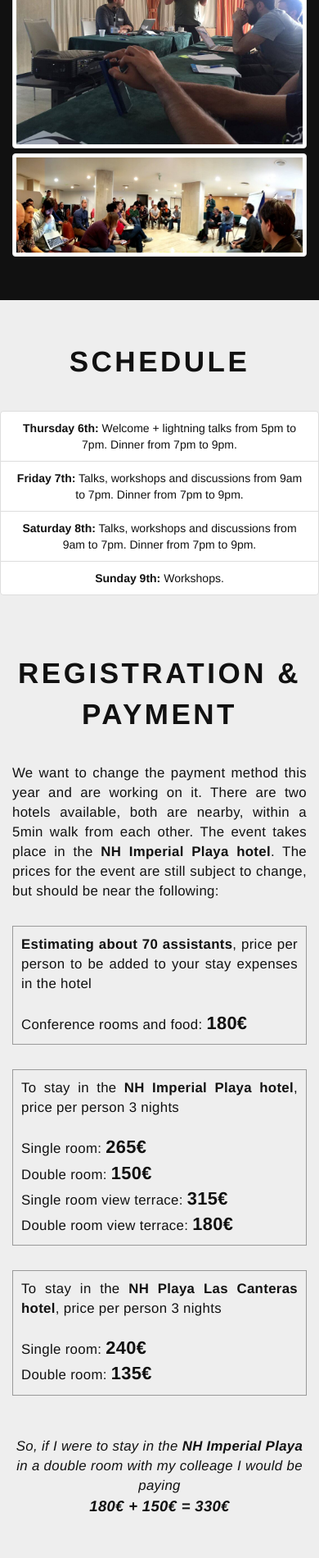
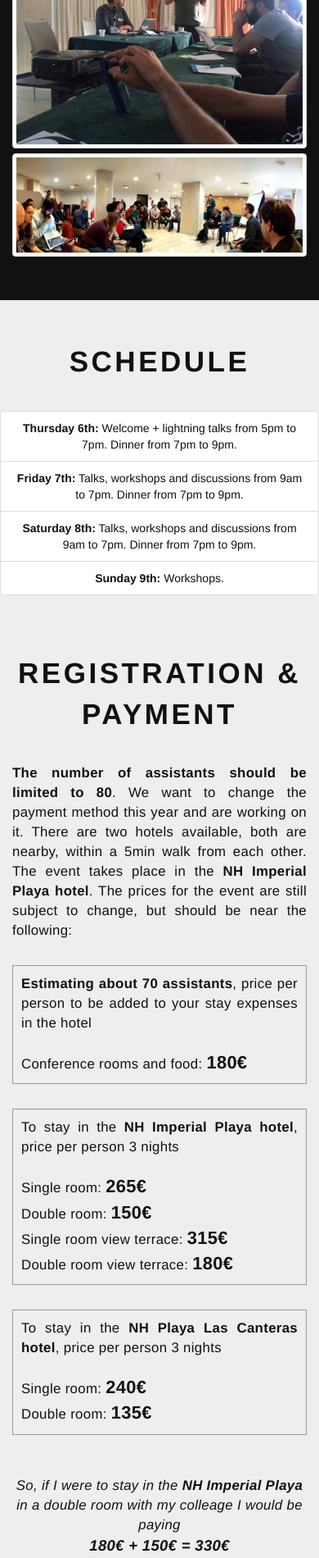
Before and after one commit to Suui/Socracan, a Jekyll site: the page built from home.html, in a window 390 px wide. Shown: the part 2547-4447 px from the top of the page at 82% size. Built offline with Jekyll 4.4.1, drawn with Linux system fonts in a browser that asks for light colours; some of the changed text lies outside the part shown; grey boxes are pictures that could not be loaded.

Commit message:
Explaining the form, specified the limit of assistants

```diff
--- a/css/home.css
+++ b/css/home.css
@@ -181,6 +181,19 @@
     color: #ffcd05;
 }
 
+#assistants .desktop-info {
+    position: absolute;
+    top: 40px;
+    color: #eee;
+    font-size: 1.4em;
+    letter-spacing: 0.02em;
+    text-align: justify;
+}
+
+#assistants .mobile-info {
+    display: none;
+}
+
 #assistants iframe {
     width: 100%;
     height: 860px;
@@ -218,3 +231,22 @@
         text-align: center;
     }
 }
+
+@media screen and (max-width: 677px) {
+
+    #assistants .desktop-info {
+        display: none;
+    }
+
+    #assistants .mobile-info {
+        display: block;
+        font-size: 1.4em;
+        letter-spacing: 0.02em;
+        text-align: justify;
+        padding-bottom: 20px;
+    }
+
+    #registration {
+        padding-bottom: 30px;
+    }
+}
--- a/home.html
+++ b/home.html
@@ -90,7 +90,7 @@
 			<div class="title">Registration &amp; Payment</div>
 
 			<div class="col-md-12">
-				<p class="details">We want to change the payment method this year and are working on it. There are two hotels available, both are nearby, within a 5min walk from each other. The event takes place in the <b>NH Imperial Playa hotel</b>. The prices for the event are still subject to change, but should be near the following:</p>
+				<p class="details"><b>The number of assistants should be limited to 80</b>. We want to change the payment method this year and are working on it. There are two hotels available, both are nearby, within a 5min walk from each other. The event takes place in the <b>NH Imperial Playa hotel</b>. The prices for the event are still subject to change, but should be near the following:</p>
 			</div>
 
 			<div class="col-md-4">
@@ -138,9 +138,21 @@
 </section>
 
 <section id="assistants">
+	<div class="container">
+		<div class="row">
+			<div class="col-md-12">
+				<div class="desktop-info">
+					We are trying to get an estimate for the number of assistants comming to the event, so that we can adjust the budget accordingly. If you are sure you will be assisting, please fill the following form, it would be of great help. Thank you!
+				</div>
 
-<iframe src="https://docs.google.com/forms/d/e/1FAIpQLSdFuM_V99dDm3_gcKB6_Gir6-3cPilCzE80gxXXF56sCa-neA/viewform?embedded=true" frameborder="0" marginheight="0" marginwidth="0">Loading...</iframe>
+				<div class="mobile-info">
+					We are trying to get an estimate for the number of assistants comming to the event, so that we can adjust the budget accordingly. If you are sure you will be assisting, please fill the following form, it would be of great help. Thank you!
+				</div>
+			</div>
+		</div>
+	</div>
 
+	<iframe src="https://docs.google.com/forms/d/e/1FAIpQLSdFuM_V99dDm3_gcKB6_Gir6-3cPilCzE80gxXXF56sCa-neA/viewform?embedded=true" frameborder="0" marginheight="0" marginwidth="0">Loading...</iframe>
 </section>
 
 <section id="organization">
```
